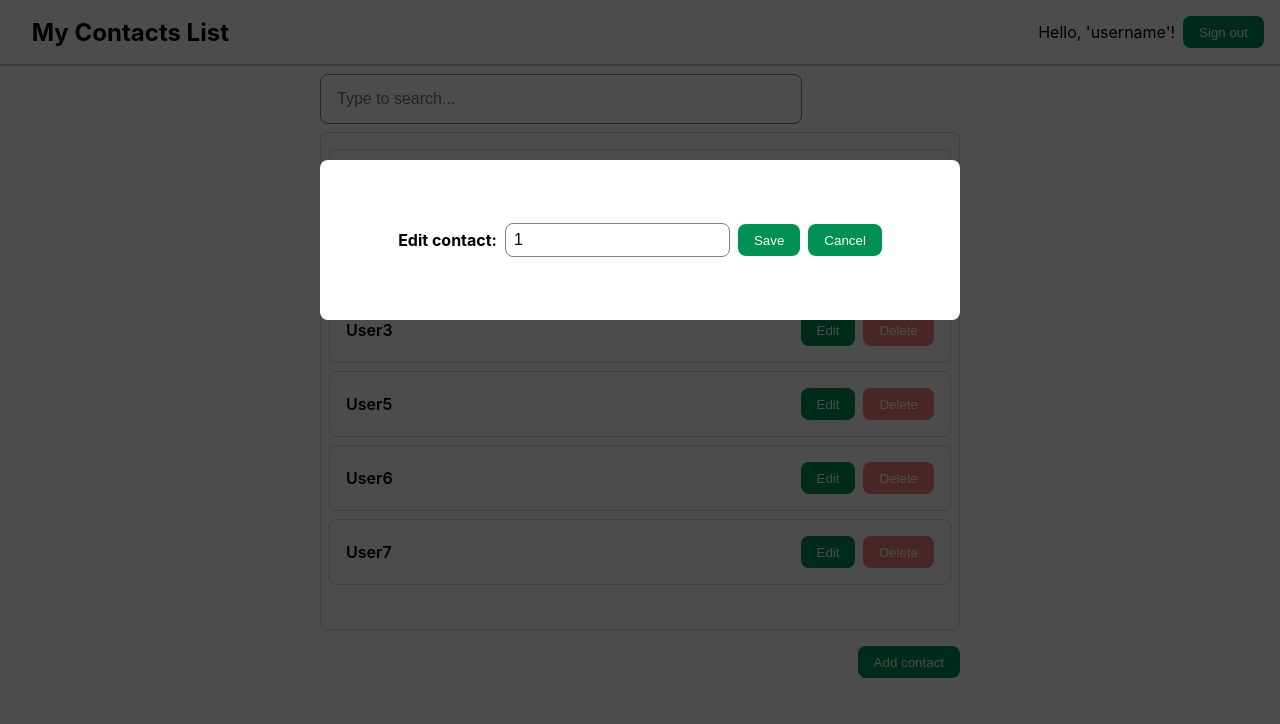
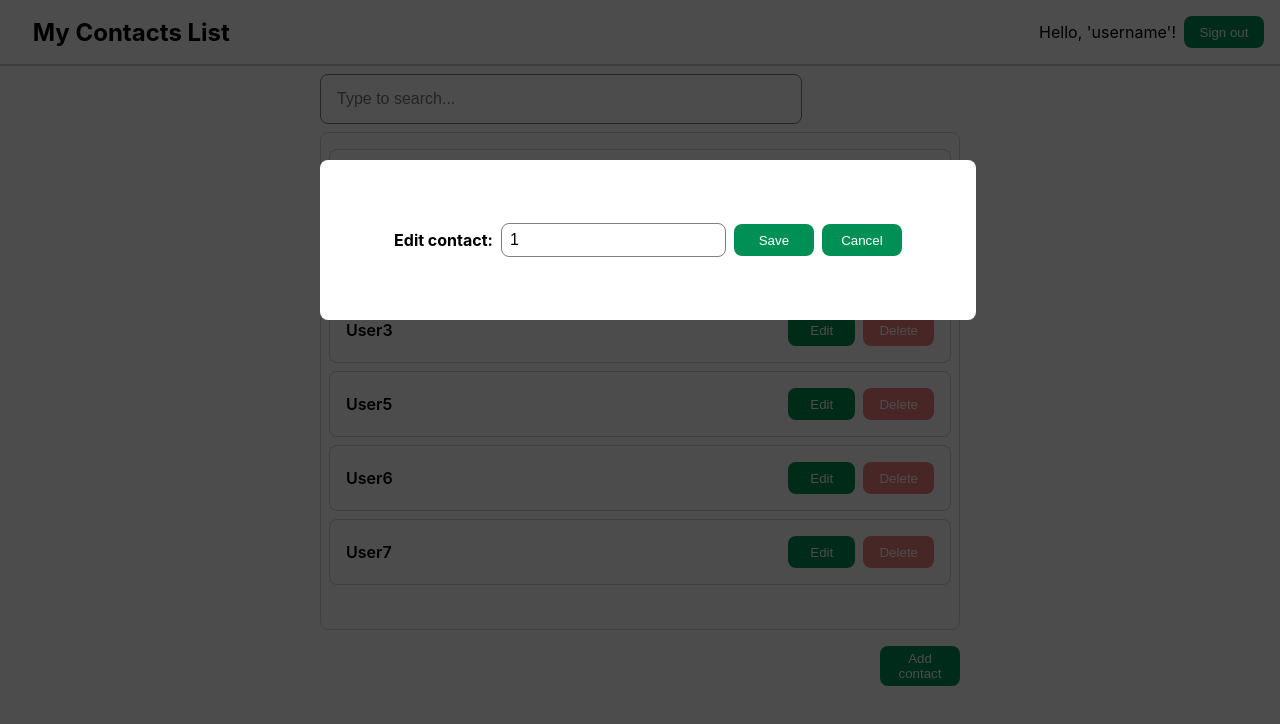
Before and after one commit to mybzgit/account-react-app, a React (Create React App) app: page /mycontacts/1 in a window 1280 px wide. Shown: the top 724 px of the page. Built offline with nearby package versions, Linux system fonts and the light colour scheme.

Commit message:
button fixed width

```diff
--- a/src/App.css
+++ b/src/App.css
@@ -17,3 +17,6 @@ input,
 button {
   border-radius: 0.5rem;
 }
+button {
+  width: 80px;
+}
--- a/src/components/AccountHeader.module.css
+++ b/src/components/AccountHeader.module.css
@@ -6,7 +6,7 @@
   align-items: center;
   column-gap: 0.5rem;
 }
-button {
+.header button {
   height: 2rem;
 }
 .title {
--- a/src/components/Contact.module.css
+++ b/src/components/Contact.module.css
@@ -11,14 +11,14 @@
   width: 100%;
   font-weight: 600;
 }
-button {
+.contact button {
   padding: 0 1rem;
   height: 2rem;
 }
-button.delete {
+.contact button.delete {
   background-color: lightcoral;
 }
-button.delete:hover {
+.contact button.delete:hover {
   background-color: white;
   border: 2px solid lightcoral;
   color: lightcoral;
--- a/src/components/EditForm.module.css
+++ b/src/components/EditForm.module.css
@@ -18,6 +18,7 @@
   width: 50%;
   height: 20%;
   border-radius: 0.5rem;
+  padding: 0 0.5rem;
 }
 
 @media (max-width: 850px) {
@@ -30,6 +31,9 @@
   font-size: 1rem;
   height: 2rem;
 }
-label {
+.edit-form label {
   font-weight: bold;
 }
+.edit-form button {
+  height: 2rem;
+}
--- a/src/pages/Account.module.css
+++ b/src/pages/Account.module.css
@@ -5,9 +5,9 @@
   font-size: 1.5rem;
   margin: 1rem 0;
 }
-button {
+.bottom-bar button {
   padding: 0 0.5rem;
-  height: 2rem;
+  height: 2.5rem;
 }
 .search {
   width: 70%;
--- a/src/pages/Login.module.css
+++ b/src/pages/Login.module.css
@@ -22,7 +22,7 @@
 .notfound {
   color: lightcoral;
 }
-label {
+.container label {
   width: fit-content;
 }
 button.signin {
@@ -31,7 +31,7 @@ button.signin {
   font-size: 2rem;
   margin: auto;
 }
-input {
+.container input {
   font-size: 1.5rem;
   height: 3rem;
 }
```
